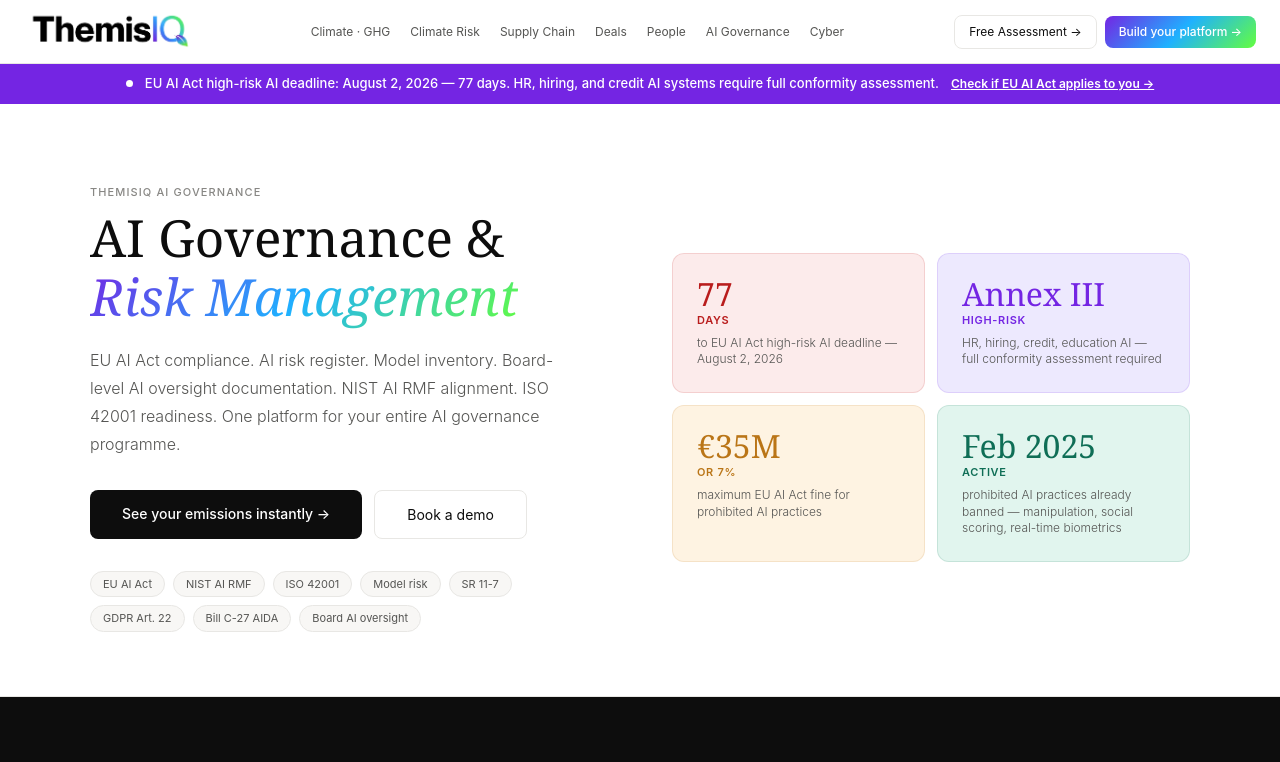
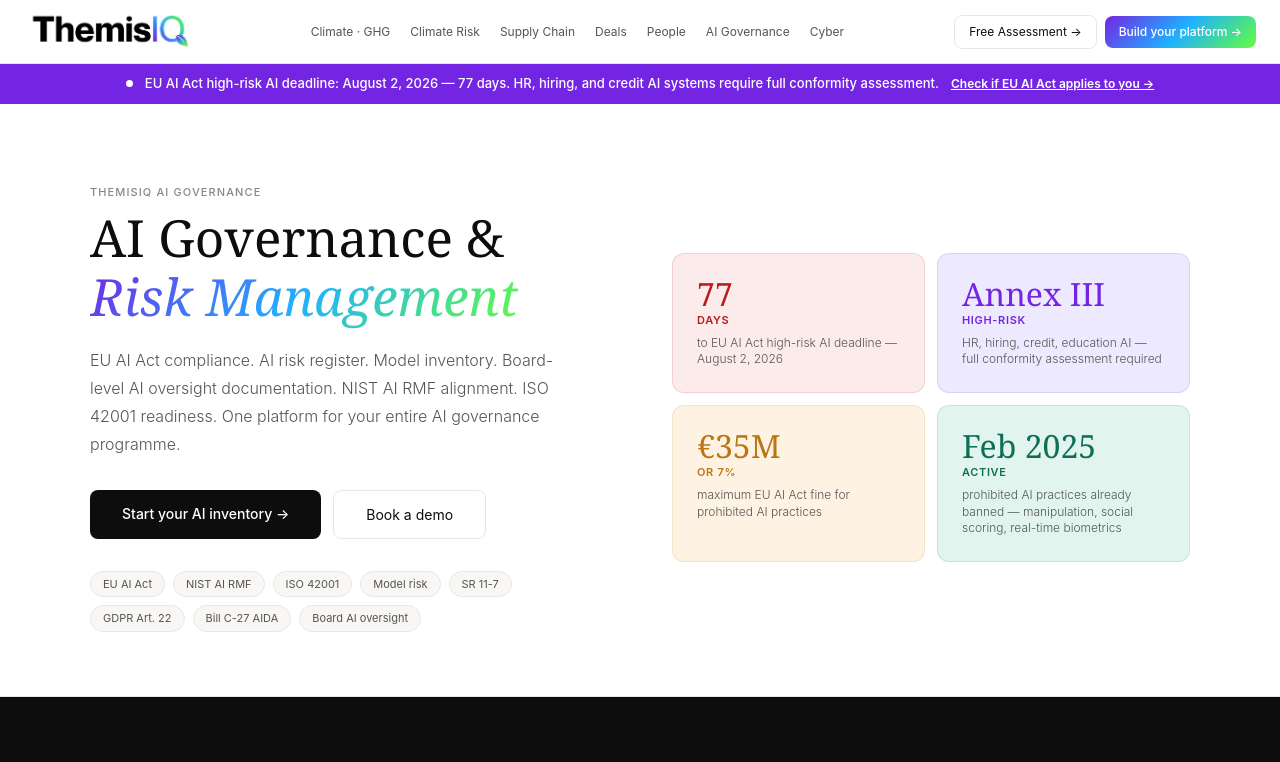
Before and after one commit to themisiqco/themisiq, a Next.js app: page /ai-governance in a window 1280 px wide. Shown: the top 762 px of the page. Built offline with nearby package versions, Linux system fonts and the light colour scheme.

Commit message:
fix: correct CTAs on all module pages — no more GHG-specific buttons on non-GHG pages

```diff
--- a/app/ai-governance/page.tsx
+++ b/app/ai-governance/page.tsx
@@ -26,7 +26,7 @@
               EU AI Act compliance. AI risk register. Model inventory. Board-level AI oversight documentation. NIST AI RMF alignment. ISO 42001 readiness. One platform for your entire AI governance programme.
             </p>
             <div style={{ display: 'flex', gap: 12, flexWrap: 'wrap' as const, marginBottom: '2rem' }}>
-              <a href="/dashboard/ghg" style={{ ...btnPrimary, textDecoration: 'none' }}>See your emissions instantly →</a>
+              <a href="/ai-governance" style={{ ...btnPrimary, textDecoration: 'none' }}>Start your AI inventory →</a>
               <a href="/advisory" style={{ ...btnSecondary, textDecoration: 'none' }}>Book a demo</a>
             </div>
             <div style={{ display: 'flex', flexWrap: 'wrap' as const, gap: 8 }}>
@@ -195,7 +195,7 @@
           The first step is knowing what AI systems you have and whether they're high-risk. ThemisIQ's AI inventory wizard walks you through every system in days — not months.
         </p>
         <div style={{ display: 'flex', gap: 12, justifyContent: 'center', flexWrap: 'wrap' as const }}>
-          <a href="/dashboard/ghg" style={{ fontSize: 14, fontWeight: 500, padding: '13px 32px', borderRadius: 8, background: 'linear-gradient(135deg,#7425e3,#1fb1ff,#64fe3e)', color: '#0d0d0d', textDecoration: 'none', display: 'inline-block' }}>See your emissions instantly →</a>
+          <a href="/dashboard/ghg" style={{ fontSize: 14, fontWeight: 500, padding: '13px 32px', borderRadius: 8, background: 'linear-gradient(135deg,#7425e3,#1fb1ff,#64fe3e)', color: '#0d0d0d', textDecoration: 'none', display: 'inline-block' }}>Start your AI inventory →</a>
           <a href="/advisory" style={{ fontSize: 14, fontWeight: 400, padding: '13px 32px', borderRadius: 8, background: 'none', color: 'rgba(255,255,255,0.7)', border: '0.5px solid rgba(255,255,255,0.2)', textDecoration: 'none', display: 'inline-block' }}>Talk to an AI governance advisor</a>
         </div>
       </section>
--- a/app/cyber/page.tsx
+++ b/app/cyber/page.tsx
@@ -26,7 +26,7 @@
               NIS2, DORA, SEC cyber disclosure, ISO 27001, and NIST CSF — all in one platform. Cyber risk registers, policy management, incident workflows, vendor reviews, and board-level reporting.
             </p>
             <div style={{ display: 'flex', gap: 12, flexWrap: 'wrap' as const, marginBottom: '2rem' }}>
-              <a href="/dashboard/ghg" style={{ ...btnPrimary, textDecoration: 'none' }}>See your emissions instantly →</a>
+              <a href="/cyber" style={{ ...btnPrimary, textDecoration: 'none' }}>Check your cyber readiness →</a>
               <a href="/advisory" style={{ ...btnSecondary, textDecoration: 'none' }}>Book a demo</a>
             </div>
             <div style={{ display: 'flex', flexWrap: 'wrap' as const, gap: 8 }}>
@@ -195,7 +195,7 @@
           ThemisIQ's cyber governance gap assessment identifies where you stand against NIS2, DORA, and SEC cyber rules — and tells you exactly what to fix first.
         </p>
         <div style={{ display: 'flex', gap: 12, justifyContent: 'center', flexWrap: 'wrap' as const }}>
-          <a href="/dashboard/ghg" style={{ fontSize: 14, fontWeight: 500, padding: '13px 32px', borderRadius: 8, background: 'linear-gradient(135deg,#7425e3,#1fb1ff,#64fe3e)', color: '#0d0d0d', textDecoration: 'none', display: 'inline-block' }}>See your emissions instantly →</a>
+          <a href="/dashboard/ghg" style={{ fontSize: 14, fontWeight: 500, padding: '13px 32px', borderRadius: 8, background: 'linear-gradient(135deg,#7425e3,#1fb1ff,#64fe3e)', color: '#0d0d0d', textDecoration: 'none', display: 'inline-block' }}>Check your cyber readiness →</a>
           <a href="/advisory" style={{ fontSize: 14, fontWeight: 400, padding: '13px 32px', borderRadius: 8, background: 'none', color: 'rgba(255,255,255,0.7)', border: '0.5px solid rgba(255,255,255,0.2)', textDecoration: 'none', display: 'inline-block' }}>Talk to a cyber governance advisor</a>
         </div>
       </section>
--- a/app/deals/page.tsx
+++ b/app/deals/page.tsx
@@ -19,7 +19,7 @@
               Climate risk is now a material transaction risk. ThemisIQ quantifies inherited emissions, transition risk exposure, and SB 253 liability for every deal — in days, not weeks.
             </p>
             <div style={{ display: 'flex', gap: 12, flexWrap: 'wrap' as const, marginBottom: '2rem' }}>
-              <a href="/dashboard/ghg" style={{ ...btnPrimary, textDecoration: 'none' }}>See your emissions instantly →</a>
+              <a href="/deals" style={{ ...btnPrimary, textDecoration: 'none' }}>Assess your M&A exposure →</a>
               <a href="/advisory" style={{ ...btnSecondary, textDecoration: 'none' }}>Talk to an M&A advisor</a>
             </div>
             <div style={{ display: 'flex', flexWrap: 'wrap' as const, gap: 8 }}>
@@ -168,7 +168,7 @@
           ThemisIQ M&A climate diligence can be completed in days. Start with our free assessment to understand your exposure, or talk to our M&A advisory team directly.
         </p>
         <div style={{ display: 'flex', gap: 12, justifyContent: 'center', flexWrap: 'wrap' as const }}>
-          <a href="/dashboard/ghg" style={{ ...btnPrimary, textDecoration: 'none' }}>See your emissions instantly →</a>
+          <a href="/deals" style={{ ...btnPrimary, textDecoration: 'none' }}>Assess your M&A exposure →</a>
           <a href="/advisory" style={{ ...btnSecondary, textDecoration: 'none' }}>Talk to an M&A advisor</a>
         </div>
       </section>
--- a/app/people/page.tsx
+++ b/app/people/page.tsx
@@ -25,7 +25,7 @@
               Human capital reporting. Gender pay gap analysis. DEI metrics. Health & safety. Training and development. ESRS S1, GRI 401–410, EU Pay Transparency, SEC Item 101, and California Pay Data — one platform.
             </p>
             <div style={{ display: 'flex', gap: 12, flexWrap: 'wrap' as const, marginBottom: '2rem' }}>
-              <a href="/dashboard/ghg" style={{ ...btnPrimary, textDecoration: 'none' }}>See your emissions instantly →</a>
+              <a href="/people" style={{ ...btnPrimary, textDecoration: 'none' }}>Calculate your pay gap →</a>
               <a href="/advisory" style={{ ...btnSecondary, textDecoration: 'none' }}>Book a demo</a>
             </div>
             <div style={{ display: 'flex', flexWrap: 'wrap' as const, gap: 8 }}>
@@ -169,7 +169,7 @@
           Most companies don't — and the EU Pay Transparency Directive gives you until June 2026 to find out. ThemisIQ calculates your gap, identifies bands above 5%, and prepares your disclosure.
         </p>
         <div style={{ display: 'flex', gap: 12, justifyContent: 'center', flexWrap: 'wrap' as const }}>
-          <a href="/dashboard/ghg" style={{ ...btnPrimary, textDecoration: 'none' }}>See your emissions instantly →</a>
+          <a href="/people" style={{ ...btnPrimary, textDecoration: 'none' }}>Calculate your pay gap →</a>
           <a href="/advisory" style={{ ...btnSecondary, textDecoration: 'none' }}>Talk to a workforce advisor</a>
         </div>
       </section>
--- a/app/supply-chain/page.tsx
+++ b/app/supply-chain/page.tsx
@@ -19,7 +19,7 @@
               Scope 3 Category 1 primary data collection. Supplier sustainability portal. Human rights due diligence. CS3D value chain mapping. EcoVadis programme management. One platform.
             </p>
             <div style={{ display: 'flex', gap: 12, flexWrap: 'wrap' as const, marginBottom: '2rem' }}>
-              <a href="/dashboard/ghg" style={{ ...btnPrimary, textDecoration: 'none' }}>See your emissions instantly →</a>
+              <a href="/supply-chain" style={{ ...btnPrimary, textDecoration: 'none' }}>Map your supply chain →</a>
               <a href="/advisory" style={{ ...btnSecondary, textDecoration: 'none' }}>Book a demo</a>
             </div>
             <div style={{ display: 'flex', flexWrap: 'wrap' as const, gap: 8 }}>
@@ -149,7 +149,7 @@
           Supply chain due diligence programmes take 12–18 months to establish properly. The companies starting now will be ready. The ones starting in 2026 won't be.
         </p>
         <div style={{ display: 'flex', gap: 12, justifyContent: 'center', flexWrap: 'wrap' as const }}>
-          <a href="/dashboard/ghg" style={{ ...btnPrimary, textDecoration: 'none' }}>See your emissions instantly →</a>
+          <a href="/supply-chain" style={{ ...btnPrimary, textDecoration: 'none' }}>Map your supply chain →</a>
           <a href="/advisory" style={{ ...btnSecondary, textDecoration: 'none' }}>Talk to a supply chain advisor</a>
         </div>
       </section>
```
